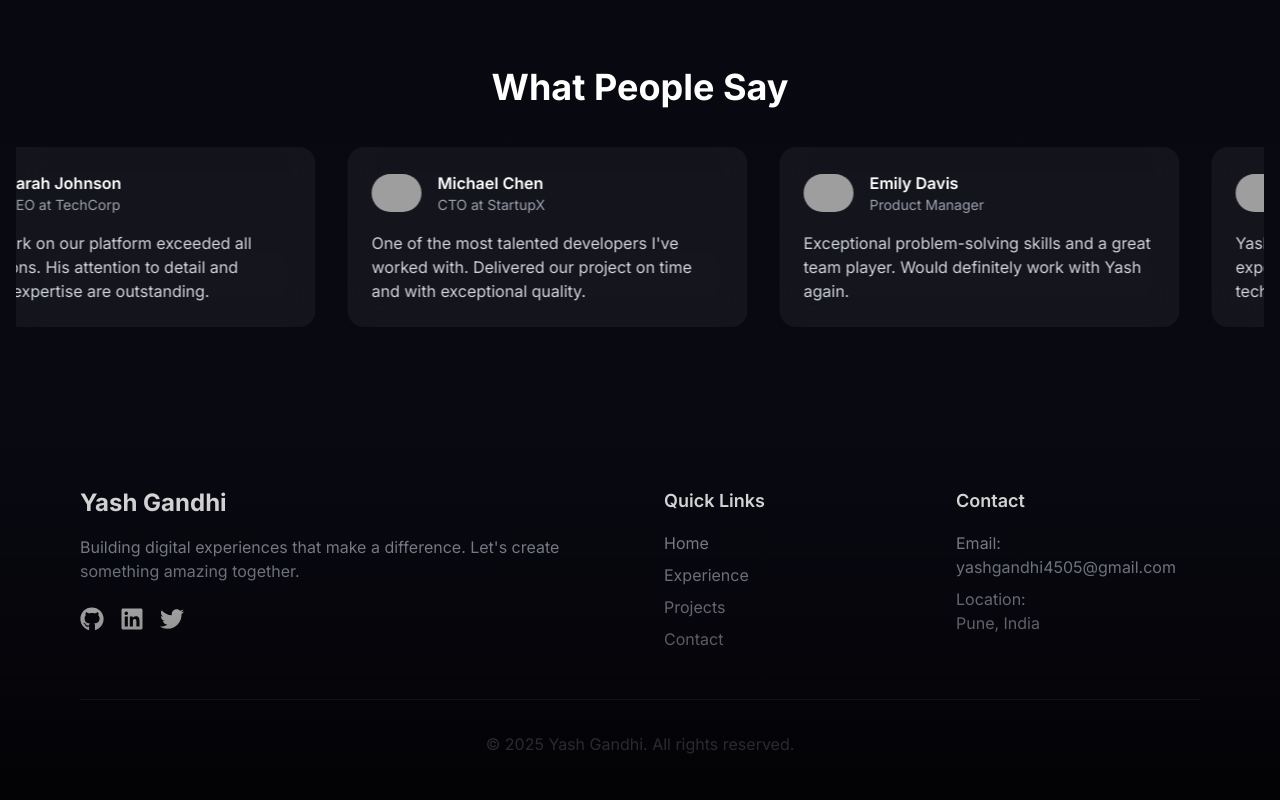
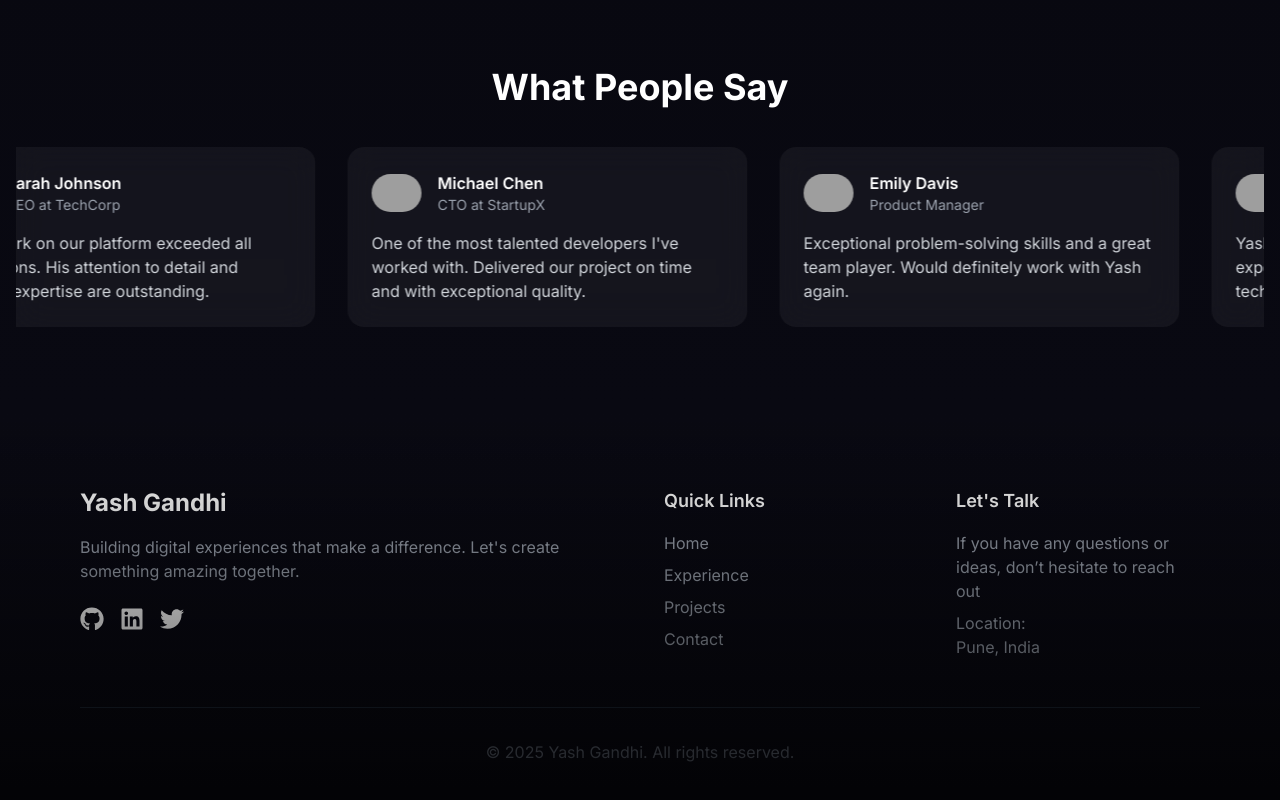
Before and after one commit to yashgandhi45/portfolio, a Next.js app: page / in a window 1280 px wide. Shown: the part 3556-4356 px from the top of the page. Built offline with nearby package versions, Linux system fonts and the light colour scheme; grey boxes are pictures that could not be loaded.

Commit message:
Email changes

```diff
--- a/components/BentoGrid.tsx
+++ b/components/BentoGrid.tsx
@@ -17,7 +17,7 @@ const BentoGrid: React.FC<BentoGridProps> = ({ Icons, Icons1 }) => {
     show: { opacity: 1, scale: 1 }
   };
 
-    const email = "yashgandhi4505@gmail.com"; // Replace with your email
+    const email = "yashgandhi.dev@gmail.com"; // Replace with your email
     const [isCopied, setIsCopied] = useState(false);
     const [showNotification, setShowNotification] = useState(false);
 
--- a/components/ContactMe.tsx
+++ b/components/ContactMe.tsx
@@ -16,7 +16,7 @@ const ContactMe: React.FC = () => {
             </p>
           </div>
           <div>
-            <a href="mailto:yashgandhi4505@gmail.com">
+            <a href="mailto:yashgandhi.dev@gmail.com">
               <button className="text-gray-100 bg-gradient-to-r from-gray-800 via-gray-700 to-gray-900 hover:from-gray-700 hover:via-gray-600 hover:to-gray-800 transition-all px-12 py-6 rounded-xl border border-gray-700 shadow-md">
                 <span className="font-semibold text-lg">Email Me</span>
               </button>
--- a/components/Footer.tsx
+++ b/components/Footer.tsx
@@ -56,11 +56,10 @@ const Footer: React.FC = () => {
       </div>
 
       <div>
-        <h4 className="text-lg font-semibold mb-4">Contact</h4>
+        <h4 className="text-lg font-semibold mb-4">Let's Talk</h4>
         <ul className="space-y-2">
           <li className="text-gray-400">
-            <span className="block">Email:</span>
-            yashgandhi4505@gmail.com
+          <span className="block">If you have any questions or ideas, don’t hesitate to reach out</span>
           </li>
           <li className="text-gray-400">
             <span className="block">Location:</span>
--- a/components/Hero.tsx
+++ b/components/Hero.tsx
@@ -72,7 +72,7 @@ const Hero: React.FC = () => {
               <FaTwitter />
             </a>
             <a
-              href="mailto:yashgandhi4505@gmail.com"
+              href="mailto:yashgandhi.dev@gmail.com"
               className="social-icon text-3xl hover:text-pink-400"
             >
               <FaEnvelope />
```
